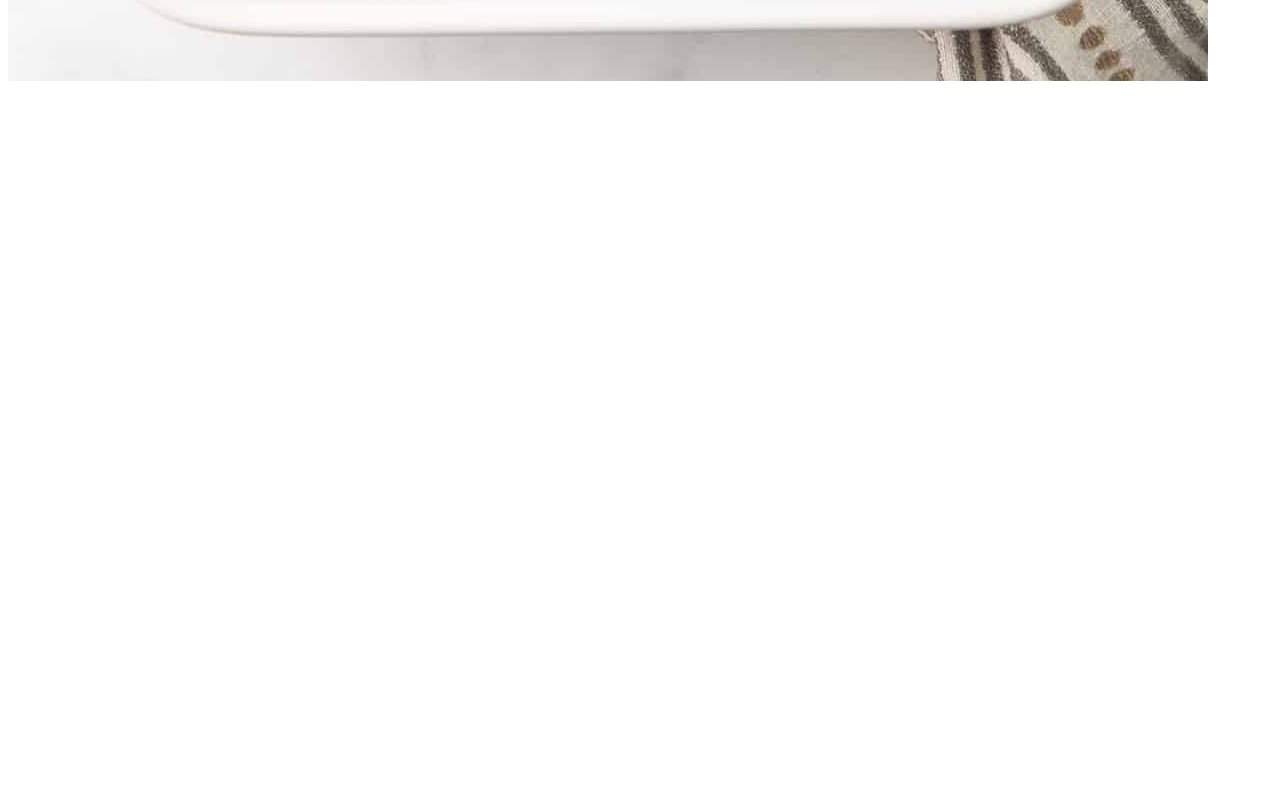
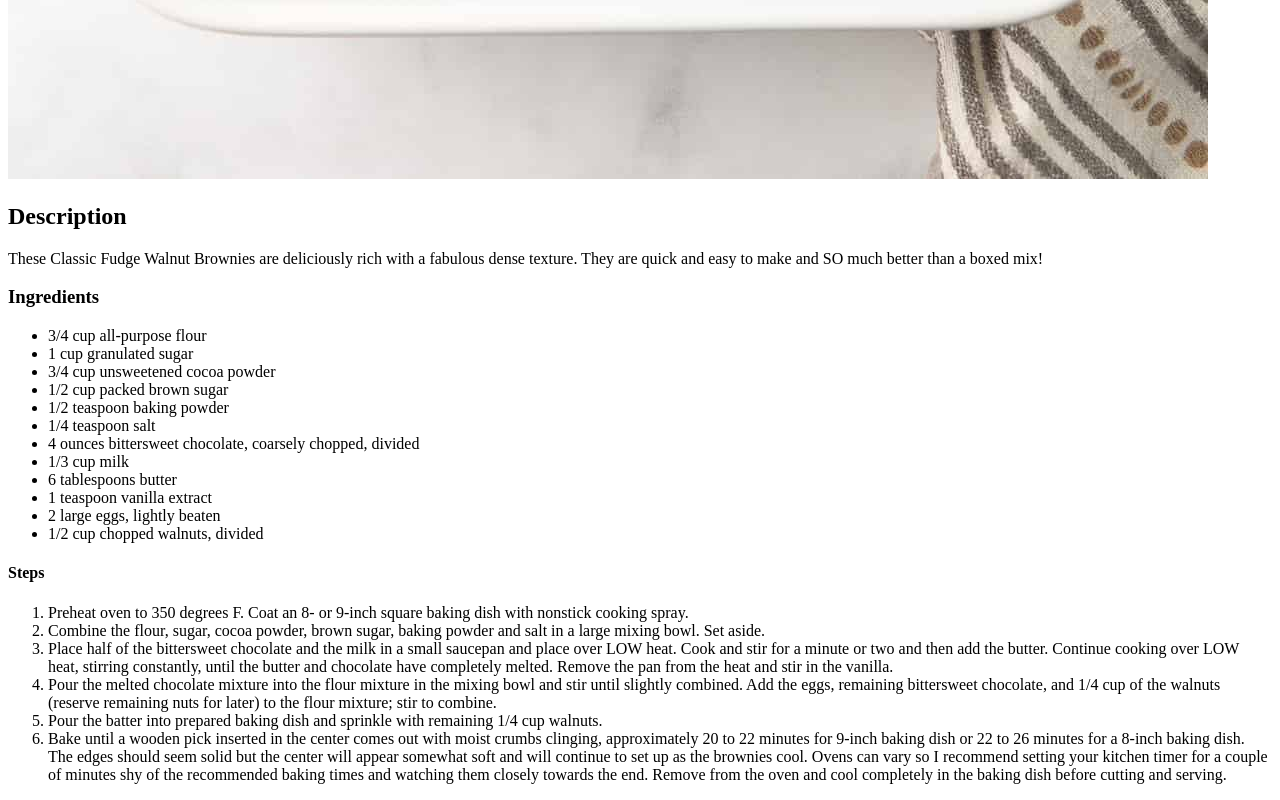
Before and after one commit to hassanzahra/odin-recipes, a plain HTML site: page recipes/Walnut Brownies.html in a window 1280 px wide. Shown: the part 1698-2498 px from the top of the page. Before the commit the page ends 2302 px from the top, so only its background shows below. Drawn offline with Linux system fonts and the light colour scheme.

Commit message:
first commit

```diff
--- a/recipes/Walnut Brownies.html
+++ b/recipes/Walnut Brownies.html
@@ -25,6 +25,13 @@
             <li>1/2 cup chopped walnuts, divided</li>
         </ul>
         <h4>Steps</h4>
-        <ol></ol>
+        <ol>
+            <li>Preheat oven to 350 degrees F. Coat an 8- or 9-inch square baking dish with nonstick cooking spray.</li>
+            <li>Combine the flour, sugar, cocoa powder, brown sugar, baking powder and salt in a large mixing bowl. Set aside.</li>
+            <li>Place half of the bittersweet chocolate and the milk in a small saucepan and place over LOW heat. Cook and stir for a minute or two and then add the butter. Continue cooking over LOW heat, stirring constantly, until the butter and chocolate have completely melted. Remove the pan from the heat and stir in the vanilla.</li>
+            <li>Pour the melted chocolate mixture into the flour mixture in the mixing bowl and stir until slightly combined. Add the eggs, remaining bittersweet chocolate, and 1/4 cup of the walnuts (reserve remaining nuts for later) to the flour mixture; stir to combine.</li>
+            <li>Pour the batter into prepared baking dish and sprinkle with remaining 1/4 cup walnuts.</li>
+            <li>Bake until a wooden pick inserted in the center comes out with moist crumbs clinging, approximately 20 to 22 minutes for 9-inch baking dish or 22 to 26 minutes for a 8-inch baking dish. The edges should seem solid but the center will appear somewhat soft and will continue to set up as the brownies cool. Ovens can vary so I recommend setting your kitchen timer for a couple of minutes shy of the recommended baking times and watching them closely towards the end. Remove from the oven and cool completely in the baking dish before cutting and serving.</li>
+        </ol>
     </body>
 </html>
```
Also changed, not shown: recipes/DoubleTree Cookie.html (+0 -6 lines).
